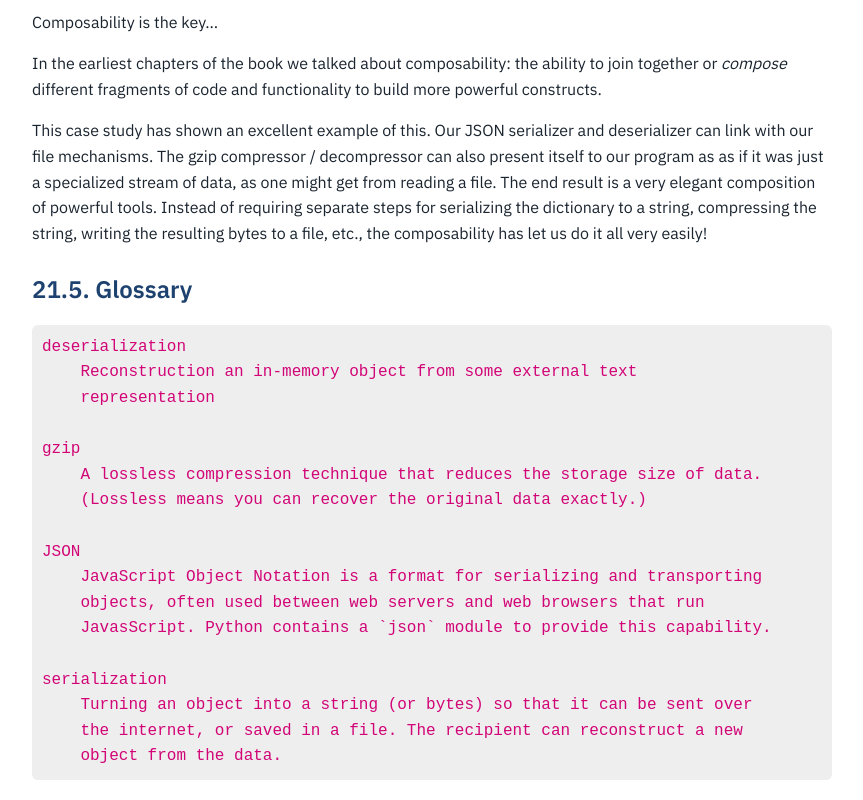
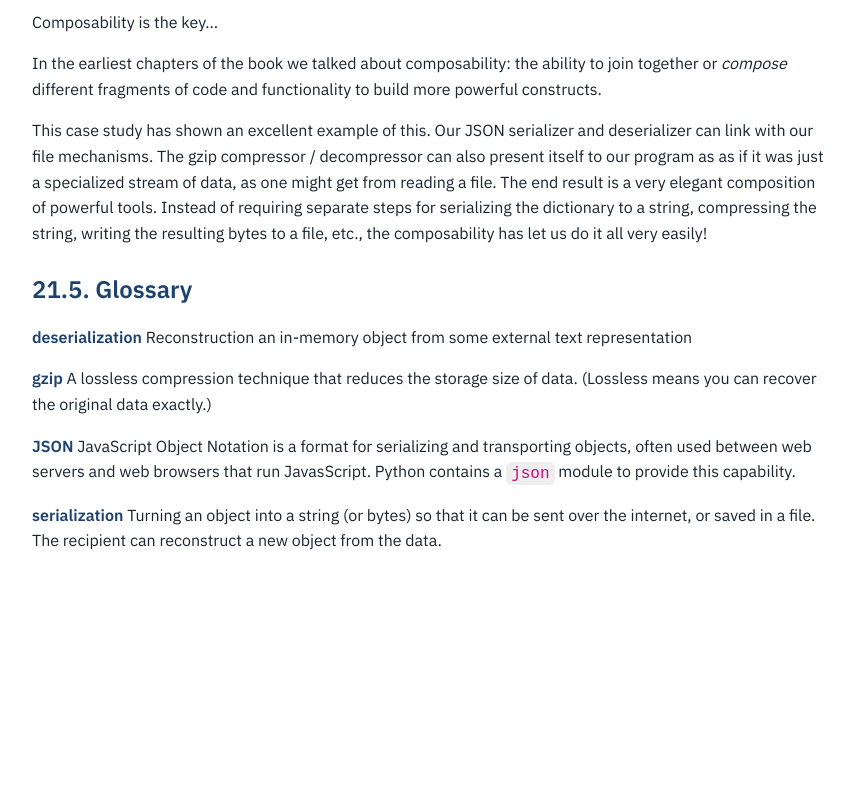
Before and after one commit to ritza-co/learnpythontherightway.com, a website: page chapter/chapter-21.html in a window 1280 px wide. Shown: the part 5773-6573 px from the top of the page, without its empty margins (208-1071 px from the left). After the commit the page ends 6347 px from the top, so only its background shows below. Drawn offline with Linux system fonts and the light colour scheme.

Commit message:
fix test formatting ch12 and 21

```diff
--- a/chapter/chapter-21.html
+++ b/chapter/chapter-21.html
@@ -193,24 +193,10 @@ print(&quot;Loaded {0} filenames for querying.&quot;.format(len(dict))) </code><
 <p>In the earliest chapters of the book we talked about composability: the ability to join together or <em>compose</em> different fragments of code and functionality to build more powerful constructs.</p>
 <p>This case study has shown an excellent example of this. Our JSON serializer and deserializer can link with our file mechanisms. The gzip compressor / decompressor can also present itself to our program as as if it was just a specialized stream of data, as one might get from reading a file. The end result is a very elegant composition of powerful tools. Instead of requiring separate steps for serializing the dictionary to a string, compressing the string, writing the resulting bytes to a file, etc., the composability has let us do it all very easily!</p>
 <h2>21.5. Glossary</h2>
-<pre><code>deserialization
-    Reconstruction an in-memory object from some external text
-    representation
-
-gzip
-    A lossless compression technique that reduces the storage size of data.
-    (Lossless means you can recover the original data exactly.)
-
-JSON
-    JavaScript Object Notation is a format for serializing and transporting
-    objects, often used between web servers and web browsers that run
-    JavasScript. Python contains a `json` module to provide this capability.
-
-serialization
-    Turning an object into a string (or bytes) so that it can be sent over
-    the internet, or saved in a file. The recipient can reconstruct a new
-    object from the data.
-</code></pre>
+<p><strong>deserialization</strong> Reconstruction an in-memory object from some external text representation</p>
+<p><strong>gzip</strong> A lossless compression technique that reduces the storage size of data. (Lossless means you can recover the original data exactly.)</p>
+<p><strong>JSON</strong> JavaScript Object Notation is a format for serializing and transporting objects, often used between web servers and web browsers that run JavasScript. Python contains a <code>json</code> module to provide this capability.</p>
+<p><strong>serialization</strong> Turning an object into a string (or bytes) so that it can be sent over the internet, or saved in a file. The recipient can reconstruct a new object from the data.</p>
 <script type="text/javascript">
 /* PrismJS 1.23.0
 https://prismjs.com/download.html#themes=prism&languages=markup+css+clike+javascript+css-extras+python&plugins=line-numbers+inline-color */
```
Also changed, not shown: chapter/chapter-12.html (+9 -14 lines).
